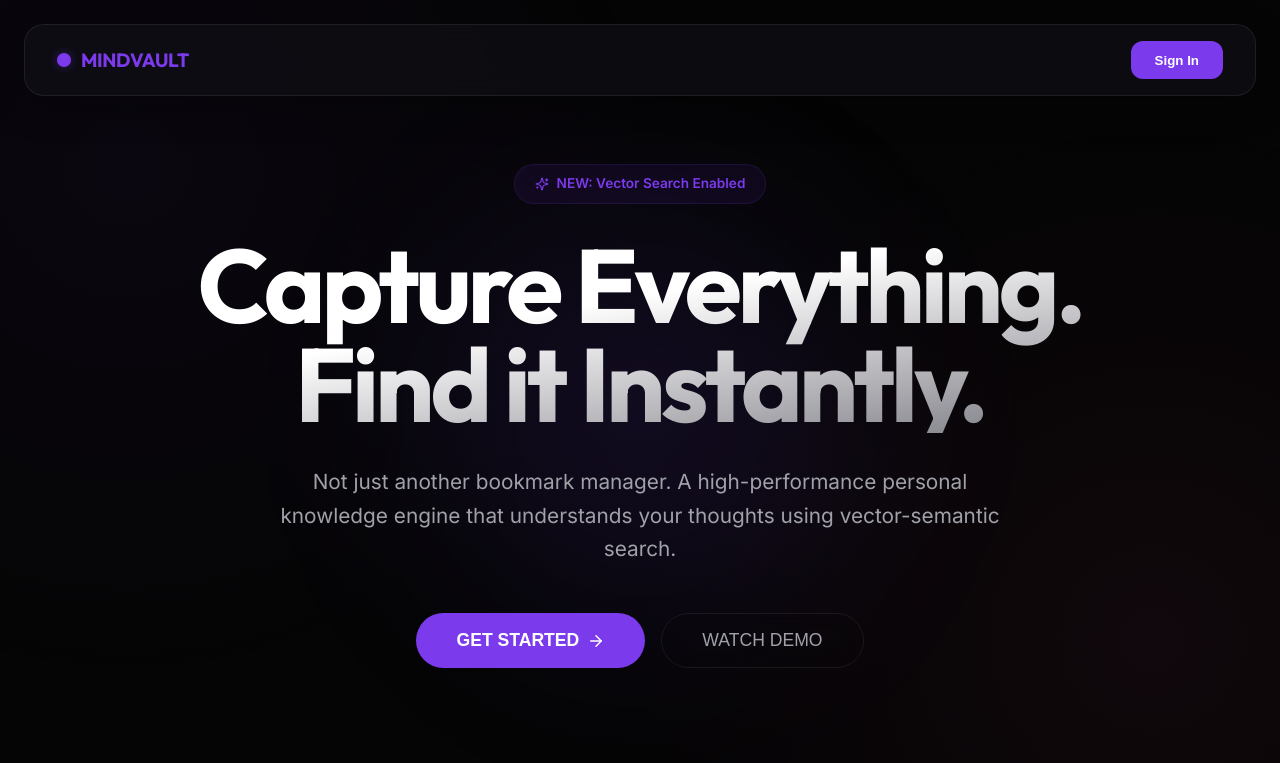
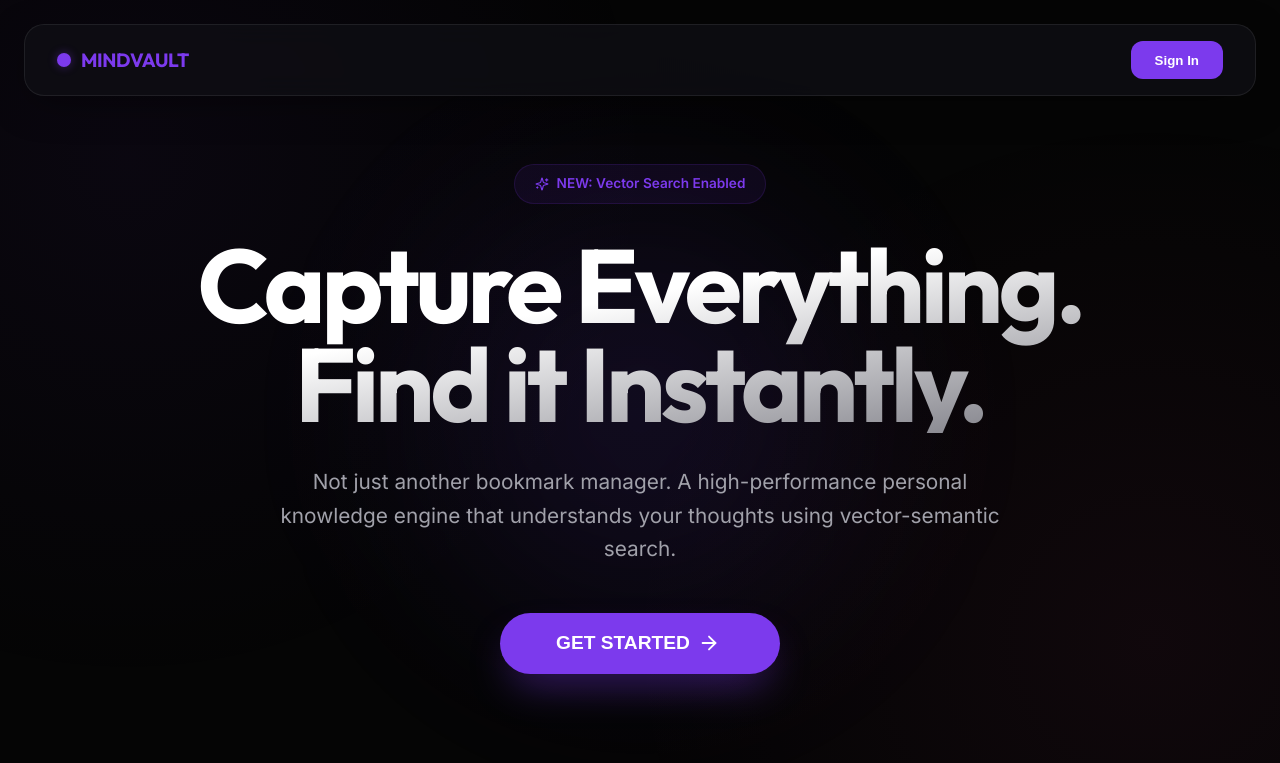
Before and after one commit to syntaxcoder13/mindvault, a React (Vite) app in the folder frontend/: page / in a window 1280 px wide. Shown: the top 763 px of the page. Built offline with nearby package versions, Linux system fonts and the light colour scheme; no server answers.

Commit message:
landig update

```diff
--- a/frontend/src/pages/Landing.jsx
+++ b/frontend/src/pages/Landing.jsx
@@ -71,15 +71,12 @@ export default function Landing() {
           that understands your thoughts using vector-semantic search.
         </p>
 
-        <div style={{ display: 'flex', gap: '1rem', justifyContent: 'center', flexWrap: 'wrap', padding: '0 1rem' }}>
+        <div style={{ display: 'flex', justifyContent: 'center', padding: '0 1rem' }}>
           <SignInButton mode="modal">
-            <button className="btn-primary" style={{ padding: '1rem 2.5rem', fontSize: '1.1rem', borderRadius: '50px', minWidth: '200px' }}>
-              GET STARTED <ArrowRight size={18} />
+            <button className="btn-primary" style={{ padding: '1.2rem 3.5rem', fontSize: '1.2rem', borderRadius: '50px', minWidth: '280px', boxShadow: '0 20px 40px -10px var(--accent-glow)' }}>
+              GET STARTED <ArrowRight size={22} />
             </button>
           </SignInButton>
-          <button className="btn-outline" style={{ padding: '1rem 2.5rem', fontSize: '1.1rem', borderRadius: '50px', backdropFilter: 'blur(10px)', minWidth: '200px' }}>
-            WATCH DEMO
-          </button>
         </div>
       </div>
 
```
